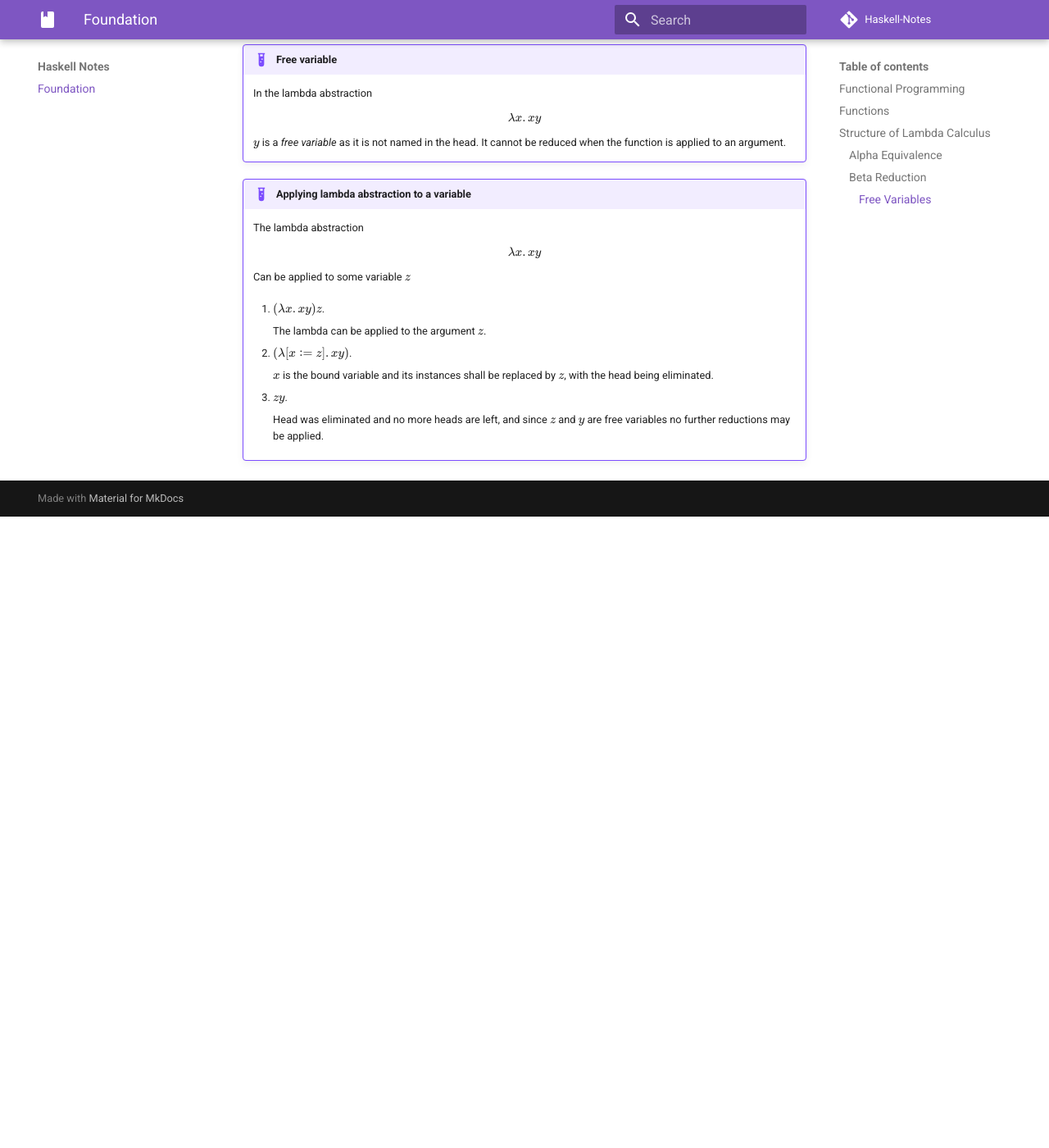
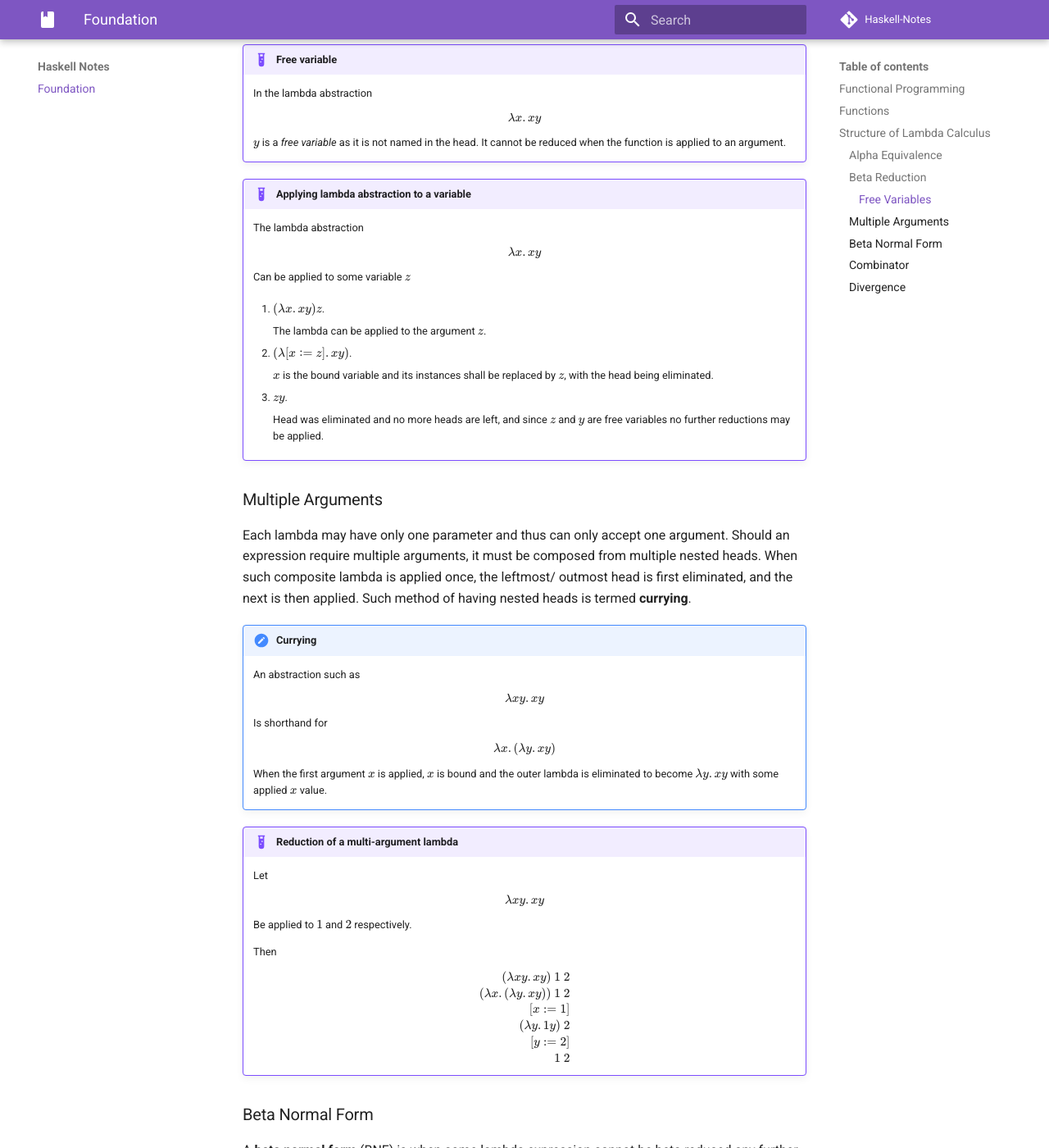
Before and after one commit to jieyouxu/Haskell-Notes, an MkDocs documentation site: the page built from docs/1-foundation/notes.md, in a window 1280 px wide and 1400 px high, scrolled down 4647 px. Shown: the whole window at 82% size. Built offline with MkDocs 1.6.1 and Material for MkDocs 9.7.7, drawn with Linux system fonts in a browser that asks for light colours; formulas are drawn with MathJax 3; comment, search, counter and statistics services are not loaded; before the commit the page ends 5277 px from its top, so only the background shows below that; some of the changed text lies outside the part shown.

Commit message:
Add some lambda calculus notes

```diff
--- a/docs/1-foundation/notes.md
+++ b/docs/1-foundation/notes.md
@@ -273,3 +273,95 @@ Those variables in the expression body which are not named in the head are
 
         Head was eliminated and no more heads are left, and since $z$ and $y$
         are free variables no further reductions may be applied.
+
+### Multiple Arguments
+
+Each lambda may have only one parameter and thus can only accept one argument.
+Should an expression require multiple arguments, it must be composed from
+multiple nested heads. When such composite lambda is applied once, the leftmost/
+outmost head is first eliminated, and the next is then applied. Such method
+of having nested heads is termed **currying**.
+
+!!! note "Currying"
+    An abstraction such as
+
+    $$
+        \lambda x y \ldotp x y
+    $$
+
+    Is shorthand for
+
+    $$
+        \lambda x \ldotp (\lambda y \ldotp x y)
+    $$
+
+    When the first argument $x$ is applied, $x$ is bound and the outer lambda
+    is eliminated to become $\lambda y \ldotp x y$ with some applied $x$ value.
+
+!!! example "Reduction of a multi-argument lambda"
+    Let
+
+    $$
+        \lambda x y \ldotp x y
+    $$
+
+    Be applied to $1$ and $2$ respectively.
+
+    Then
+
+    $$
+        \begin{aligned}
+            (\lambda x y \ldotp x y)\ 1\ 2 & \\
+            (\lambda x \ldotp (\lambda y \ldotp x y))\ 1\ 2 & \\
+            [x \coloneq 1] & \\
+            (\lambda y \ldotp 1 y)\ 2 & \\
+            [y \coloneq 2] & \\
+            1\ 2 & \\
+        \end{aligned}
+    $$
+
+### Beta Normal Form
+
+A **beta normal form** (BNF) is when some lambda expression cannot be beta
+reduced any further - a fully evaluated expression or program.
+
+### Combinator
+
+A **combinator** is a lambda term with *no* free variables, and only serve to
+*combine* given arguments.
+
+!!! example "Valid combinators"
+    1. $\lambda x \ldotp x$
+
+        $x$ is the only variable and is bound.
+
+    2. $\lambda x y \ldotp x$
+
+    3. $\lambda x y z \ldotp x z (y z)$
+
+!!! exmaple "Not combinators"
+    1. $\lambda y \ldotp x$
+
+        $x$ is a free variable.
+
+    2. $\lambda x \ldotp x z$
+
+        $z$ is a free variable.
+
+### Divergence
+
+Some lambda terms do not reduce to a beta normal form because they **diverge**.
+
+**Divergence** refers to the evaluation process never terminates.
+
+!!! example "Omega lambda term (diverging)"
+    1. $(\lambda x \ldotp x x)(\lambda x \ldotp x x)$
+
+        $x$ in first lambda's head becomes second lambda.
+
+    2. $([x \coloneq (\lambda x \ldotp x x)]) x x$
+
+    3. $(\lambda x \ldotp x x)(\lambda x \ldotp x x)$
+
+        Substitution of $(\lambda x \ldotp x x)$ for $x$ causes the original
+        lambda to reappear and thus evaluation cannot terminate.
```
